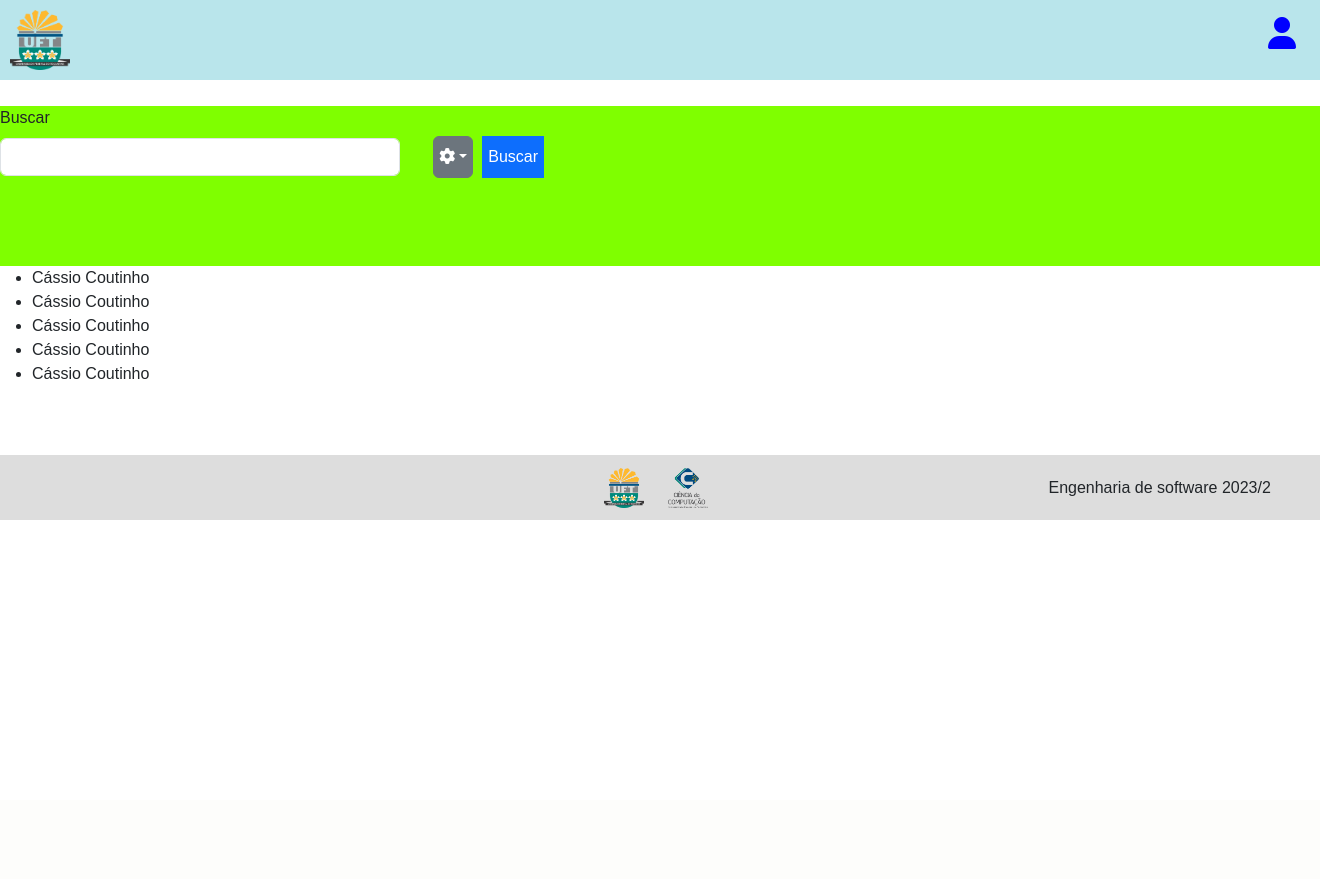
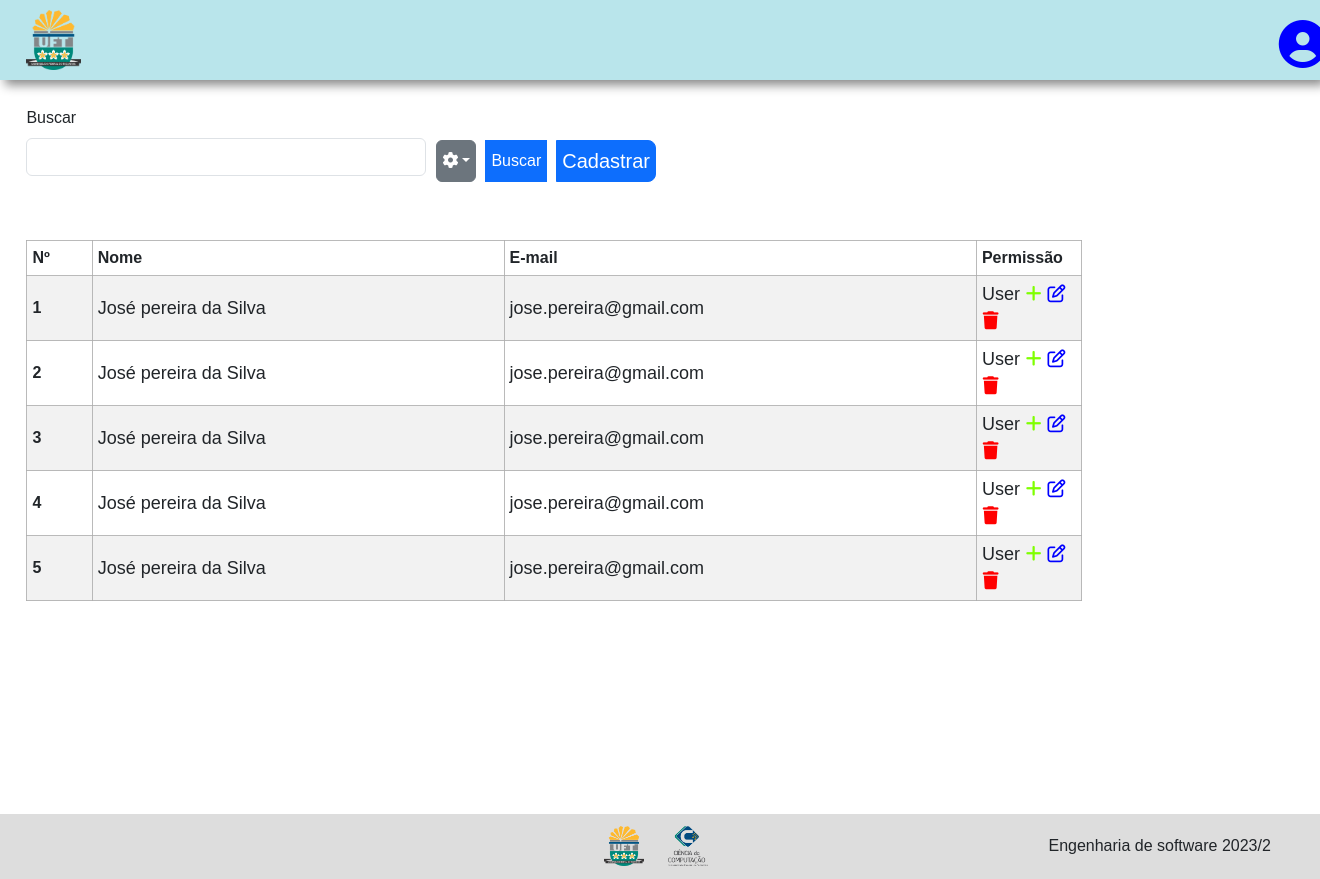
Before and after one commit to LuisFelipeKrause/ES-RUCoins, a PHP site: page /PHP/view/AdmUser.html in a window 1320 px wide. Before the commit the page ends 520 px from the top, so only its background shows below. Run offline with PHP 8.4, Linux system fonts and the light colour scheme; some libraries are stand-ins or nearby versions.

Commit message:
tela perfil administrador

```diff
--- a/view/AdmUser.html
+++ b/view/AdmUser.html
@@ -12,15 +12,20 @@
 
 <body>
     <div class="main">
+        <section>
             <div class="head-itens">
                 <img src="./img/brasao_uft.webp" alt="">
-            <a href="#"><i class="fa-solid fa-user"></i></a>
+                <a href="#"><i class="fa-solid fa-circle-user"></i></a>
             </div>
+        </section>
+
+        <section>
             <div class="search-itens">
-            <div class="mb-3">
+                <div class="mb-3 search-input">
                     <label for="" class="form-label">Buscar</label>
                     <input type="text" class="form-control" id="" aria-describedby="">
                 </div>
+
                 <div class="search-btn">
                     <div class="btn-group">
                         <button type="button" class="btn btn-secondary dropdown-toggle" data-bs-toggle="dropdown"
@@ -36,22 +41,70 @@
                     </div>
                 </div>
             </div>
+        </section>
 
+        <section>
             <div class="table-content">
-            <ul>
-                <li>Cássio Coutinho</li>
-                <li>Cássio Coutinho</li>
-                <li>Cássio Coutinho</li>
-                <li>Cássio Coutinho</li>
-                <li>Cássio Coutinho</li>
-            </ul>
-            <ul></ul>
-            <ul></ul>
-            <ul></ul>
+                <table>
+                    <tr>
+                        <th>Nº</th>
+                        <th>Nome</th>
+                        <th>E-mail</th>
+                        <th class="table-icon-width">Permissão</th>
+                    </tr>
+                    <tr>
+                        <th>1</th>
+                        <td>José pereira da Silva</td>
+                        <td>jose.pereira@gmail.com</td>
+                        <td class="table-icon-width">User
+                            <a href="#"><i id="icon-plus" class="fa-solid fa-plus"></i></a>
+                            <a href="#"><i id="icon-pencil" class="fa-regular fa-pen-to-square"></i></a>
+                            <a href="#"><i id="icon-trash" class=" fa-solid fa-trash"></i></a>
+                        </td>
+                    </tr>
+                    <tr>
+                        <th>2</th>
+                        <td>José pereira da Silva</td>
+                        <td>jose.pereira@gmail.com</td>
+                        <td class="table-icon-width">User
+                            <a href="#"><i id="icon-plus" class="fa-solid fa-plus"></i></a>
+                            <a href="#"><i id="icon-pencil" class="fa-regular fa-pen-to-square"></i></a>
+                            <a href="#"><i id="icon-trash" class=" fa-solid fa-trash"></i></a>
+                        </td>
+                    </tr>
+                    <tr>
+                        <th>3</th>
+                        <td>José pereira da Silva</td>
+                        <td>jose.pereira@gmail.com</td>
+                        <td class="table-icon-width">User
+                            <a href="#"><i id="icon-plus" class="fa-solid fa-plus"></i></a>
+                            <a href="#"><i id="icon-pencil" class="fa-regular fa-pen-to-square"></i></a>
+                            <a href="#"><i id="icon-trash" class=" fa-solid fa-trash"></i></a>
+                        </td>
+                    </tr>
+                    <tr>
+                        <th>4</th>
+                        <td>José pereira da Silva</td>
+                        <td>jose.pereira@gmail.com</td>
+                        <td class="table-icon-width">User
+                            <a href="#"><i id="icon-plus" class="fa-solid fa-plus"></i></a>
+                            <a href="#"><i id="icon-pencil" class="fa-regular fa-pen-to-square"></i></a>
+                            <a href="#"><i id="icon-trash" class=" fa-solid fa-trash"></i></a>
+                        </td>
+                    </tr>
+                    <tr>
+                        <th>5</th>
+                        <td>José pereira da Silva</td>
+                        <td>jose.pereira@gmail.com</td>
+                        <td class="table-icon-width">User
+                            <a href="#"><i id="icon-plus" class="fa-solid fa-plus"></i></a>
+                            <a href="#"><i id="icon-pencil" class="fa-regular fa-pen-to-square"></i></a>
+                            <a href="#"><i id="icon-trash" class=" fa-solid fa-trash"></i></a>
+                        </td>
+                    </tr>
+                </table>
             </div>
-
-
-
+        </section>
     </div>
     <footer class="footer">
         <div class="footer-itens">
--- a/view/css/style.css
+++ b/view/css/style.css
@@ -1,7 +1,7 @@
 body {
     margin: 0;
     font-family: Arial, Helvetica, sans-serif;
-    overflow: hidden;
+
 }
 .main {
     display: flex;
@@ -32,95 +32,12 @@ body {
     border-radius: 15px;
     align-items: center;
 }
-.head-itens{
-    display: flex;
-    flex-direction: row;
-    width: 100%;
-    height: 80px;
-    background-color: #B9E5EB;
-}
-
-.head-itens img {
-    margin: 10px;
-    width: 60px;
-    height: 60px;
-}
-
-.head-itens a {
-    margin: 10px;
-    margin-left: 90%;
-    font-size: xx-large;
-    color: blue;
-}
-
-.forms-itens {
-    width: 90%;
-    height: 62vh;
-    margin-top: 5%;
-    margin-left: 5%;
-    overflow: hidden;
-}
-
-.form-conteiner div{
-    margin: 10px;
-    width: 150%;
-}
-
-.forms-itens form {
-    height: 100%;
-    margin-top: 5%;
-    display: flex;
-    flex-direction: row;
-    align-items:flex-start;
-}
-
-.forms-itens input {
-    width: 400px;
-}
-
-.form-submit select{
-   margin-top: 40px;
-}
-
-.form-submit  button {
-    margin-top: 60px;
-    margin-left: 50vh;
-}
-.search-itens {
-    width: 100%;
-    height: 20vh;
-    margin-top: 2%;
-    display: flex;
-    flex-direction: row;
-    overflow: hidden;
-    background-color: chartreuse;
-}
-
-.search-itens input{
-    width: 50vh;
-}
-.search-btn div {
-    margin-left: 2%;
-}
-
-.search-btn button {
-    margin: 10px;
-    margin-top: 30px;
-    padding: 5px;
-}
-
-#btn-register{
-    margin-left: 115vh;
-}
-
-.table-content{
-   table-layout: fixed;
-}
 
 .image img{
     width: 160px;
     height: 160px;
     margin-top: 20%;
+    margin-left: 5%;
     margin-bottom: 15%;
 }
 
@@ -158,6 +75,141 @@ body {
    margin: 5px;
 }
 
+
+.head-itens{
+    display: flex;
+    flex-direction: row;
+    width: 100%;
+    height: 80px;
+    background-color: #B9E5EB;
+    box-shadow: 5px 5px 10px #888888;
+}
+
+.head-itens img {
+    margin: 10px;
+    margin-left: 2%;
+    width: 60px;
+    height: 60px;
+
+}
+
+.head-itens a {
+    width: 60px;
+    height: 60px;
+    margin: 10px;
+    margin-left: 90%;
+    font-size: 6vh;
+    color: blue;
+}
+
+.forms-itens {
+    width: 90%;
+    height: 62vh;
+    margin-top: 5%;
+    margin-left: 5%;
+    overflow: hidden;
+}
+
+.form-conteiner div{
+    margin: 10px;
+    width: 150%;
+}
+
+.forms-itens form {
+    height: 100%;
+    margin-top: 5%;
+    display: flex;
+    flex-direction: row;
+    align-items:flex-start;
+}
+
+.forms-itens input {
+    width: 400px;
+}
+
+.form-submit select{
+   margin-top: 40px;
+}
+
+.form-submit  button {
+    margin-top: 60px;
+    margin-left: 50vh;
+}
+
+.search-itens {
+    width: 100%;
+    height: 20vh;
+    display: flex;
+    flex-direction: row;
+    overflow: hidden;
+}
+
+.search-input {
+    margin-top: 2%;
+    margin-left: 2%;
+}
+
+.search-itens input{
+    width: 50vh;
+}
+
+.search-btn button {
+    margin: 5%;
+    margin-top: 30%;
+    padding: 5px;
+}
+
+.table-content{
+  width: 100%;
+  height: max-content;
+  margin-bottom: 20vh;
+}
+.table-content table {
+    margin-left: 2%;
+    width: 80%;
+    border-collapse: collapse;
+    text-align: left;
+}
+
+.table-content td {
+  font-size: large;
+}
+
+.table-content th {
+    border: 1px inset #aeaeaed8;
+    padding: 5px;
+    text-align: left;
+}
+
+.table-content td {
+    border: 1px solid #aeaeaed8;
+    padding: 5px;
+    text-align: left;
+}
+
+tr:nth-child(even) {
+    background-color: #f2f2f2;
+}
+
+.table-icon-width{
+    width: 10%;
+}
+
+.table-content i {
+    margin-left: 1%;
+}
+
+#icon-plus {
+    color: chartreuse;
+}
+
+#icon-pencil {
+    color: blue;
+}
+#icon-trash {
+    color: red;
+}
+
 footer {
     display: flex;
     align-items: center;
@@ -165,6 +217,7 @@ footer {
     width: 100%;
     background-color: 201,207,222;
     background-color: rgb(221, 221, 221);
+    position: absolute;
 }
 .footer-itens{
     margin-left: 45%;
```
Lines whose indentation alone changed are shown as unchanged.
